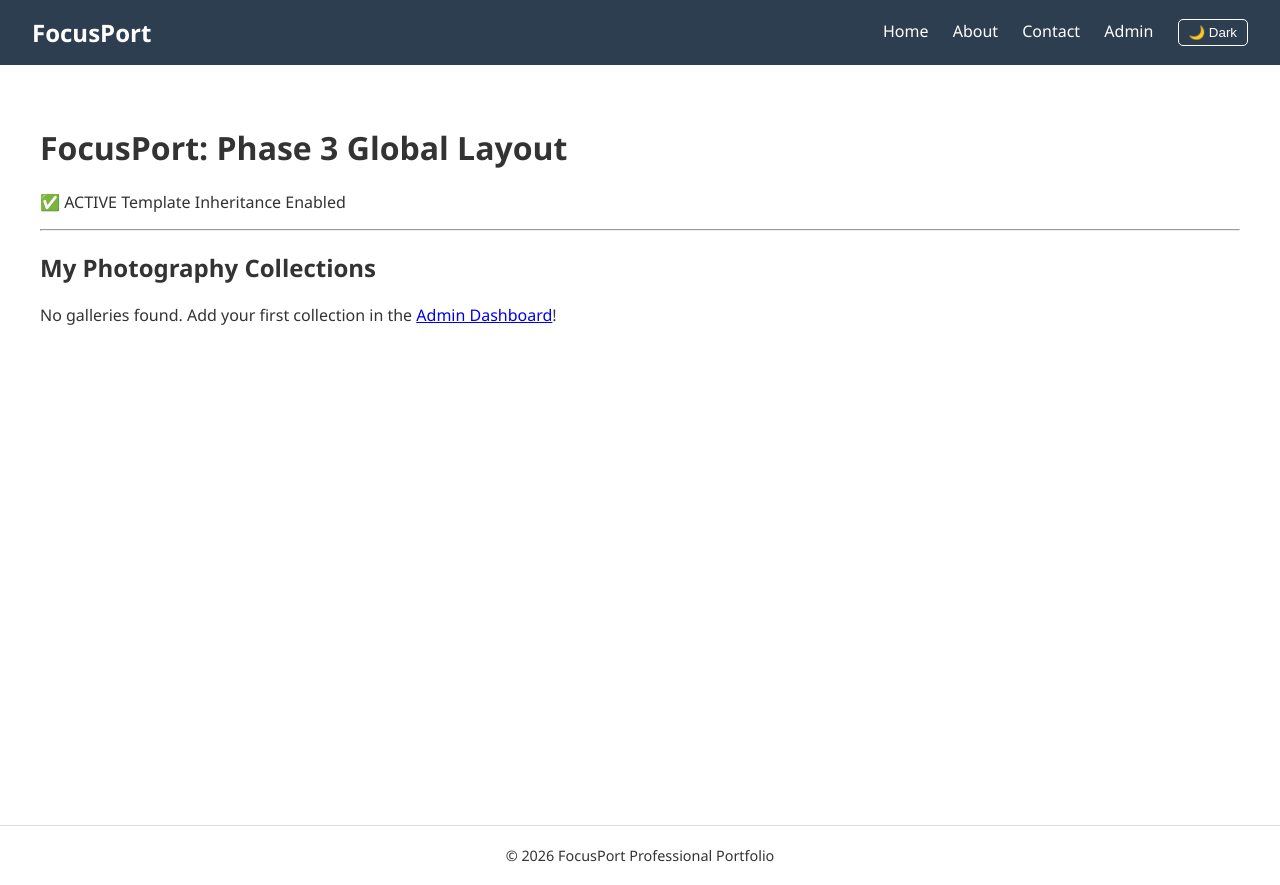
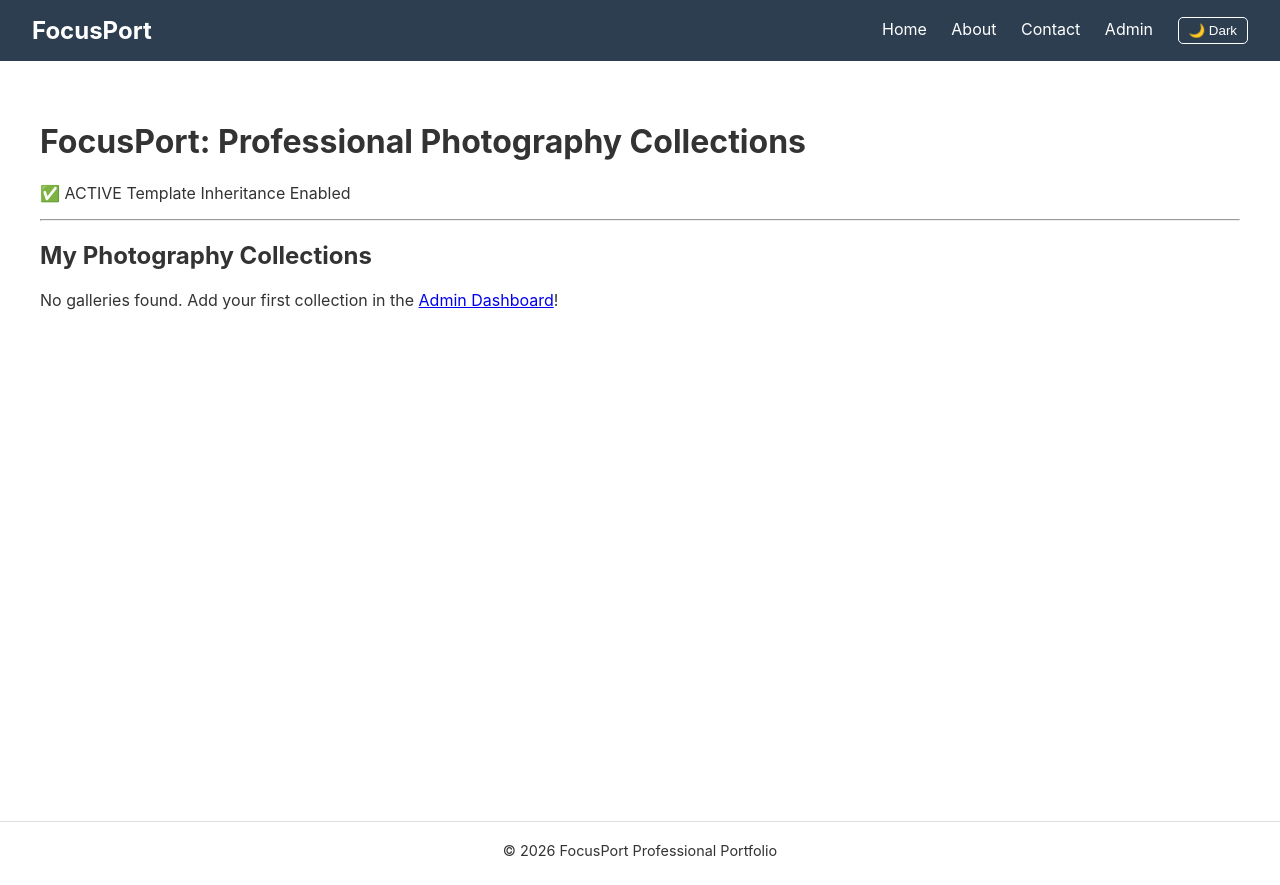
Before and after one commit to NathanBiaya/FocusPort, a Django app: page / in a window 1280 px wide. After the commit the page ends 856 px from the top, so only its background shows below. Run offline with Django 5.2, Linux system fonts and the light colour scheme; data that the repository does not hold is empty.

Commit message:
Polish UI and apply consistency check

```diff
--- a/templates/base.html
+++ b/templates/base.html
@@ -13,6 +13,14 @@
         --nav-bg: #2c3e50;
         --card-bg: #f9f9f9;
         --accent: #3498db;
+        --font-main: 'Helvetica Neue', sans-serif;
+    }
+
+
+    .btn-primary {
+        background-color: var(--accent-color);
+        border-radius: 4px;
+        transition: 0.3s;
     }
 
     [data-theme="dark"] {
@@ -25,7 +33,8 @@
 
     /* 2. Global Styles */
     body {
-        font-family: 'Segoe UI', Tahoma, Geneva, Verdana, sans-serif;
+        font-family: 'Inter', sans-serif;
+        color: #333;
         margin: 0;
         background-color: var(--bg-color);
         color: var(--text-color);
--- a/templates/home.html
+++ b/templates/home.html
@@ -3,7 +3,7 @@
 {% block title %}Home | FocusPort Portfolio{% endblock %}
 
 {% block content %}
-    <h1>FocusPort: Phase 3 Global Layout</h1>
+    <h1>FocusPort: Professional Photography Collections</h1>
     <p><span class="status-badge">✅ ACTIVE</span> Template Inheritance Enabled</p>
     <hr>
 
```
